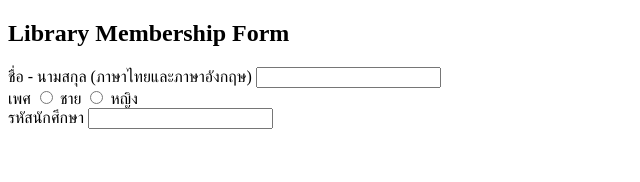
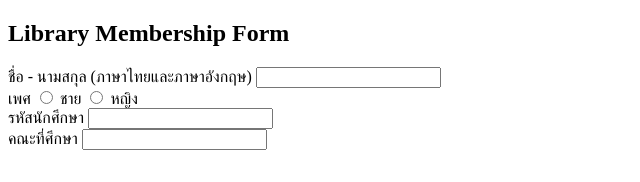
Before and after one commit to Passakorn-Sangboon/6709616731_LibraryMembershipApplicationForm, a plain HTML site: page index.html in a window 1280 px wide. Shown: the whole page, without its empty margins (0-640 px from the left). Drawn offline with Linux system fonts and the light colour scheme.

Commit message:
AdFaculty

```diff
--- a/index.html
+++ b/index.html
@@ -24,5 +24,11 @@
                 <label>รหัสนักศึกษา <span class="required"></span></label>
                 <input type="text" name="student_id" required>
             </div>
+
+            <div class="group">
+                <label>คณะที่ศึกษา <span class="required"></span></label>
+                <input type="text" name="faculty" required>
+            </div>
+
 </body>
 </html>
```
